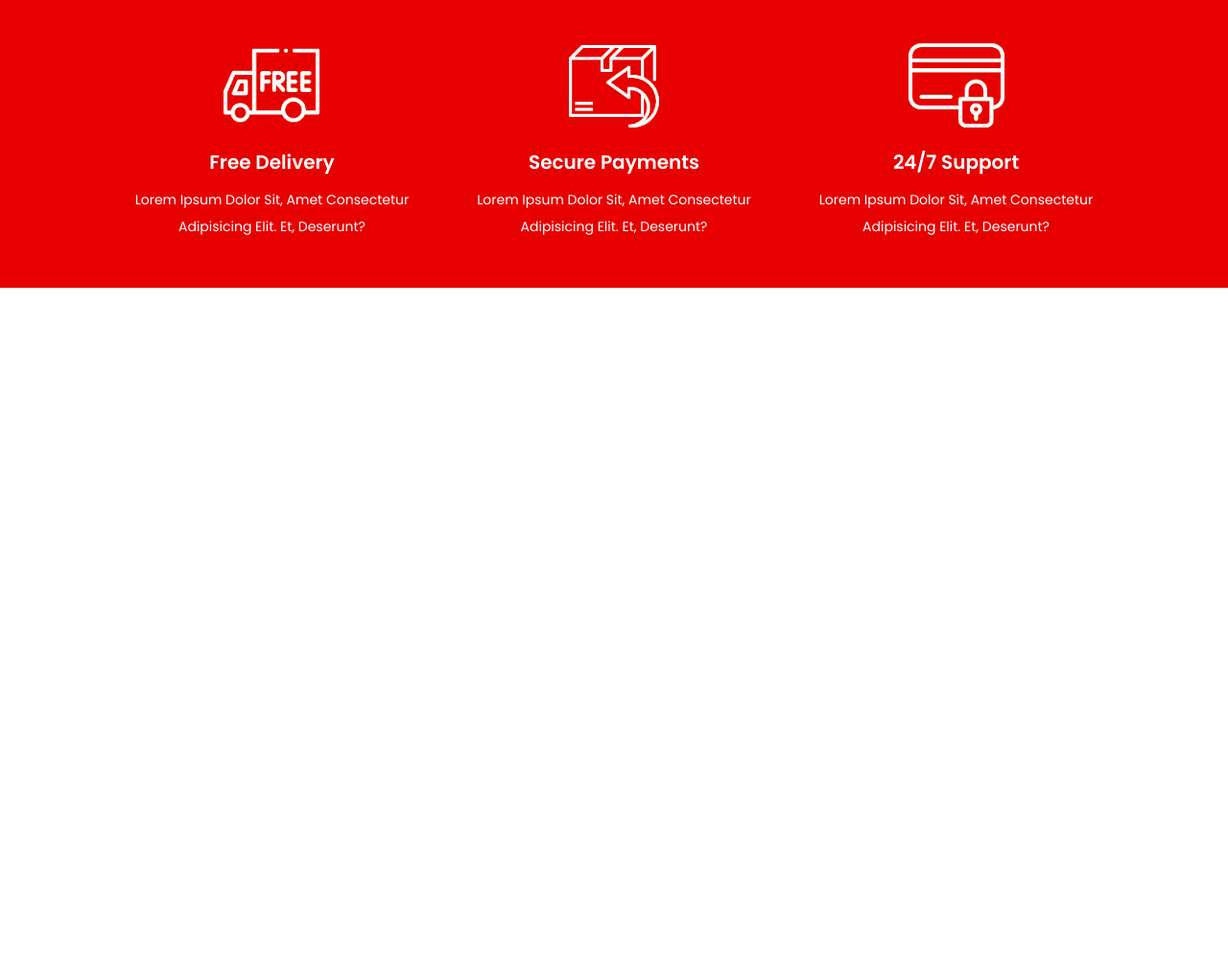
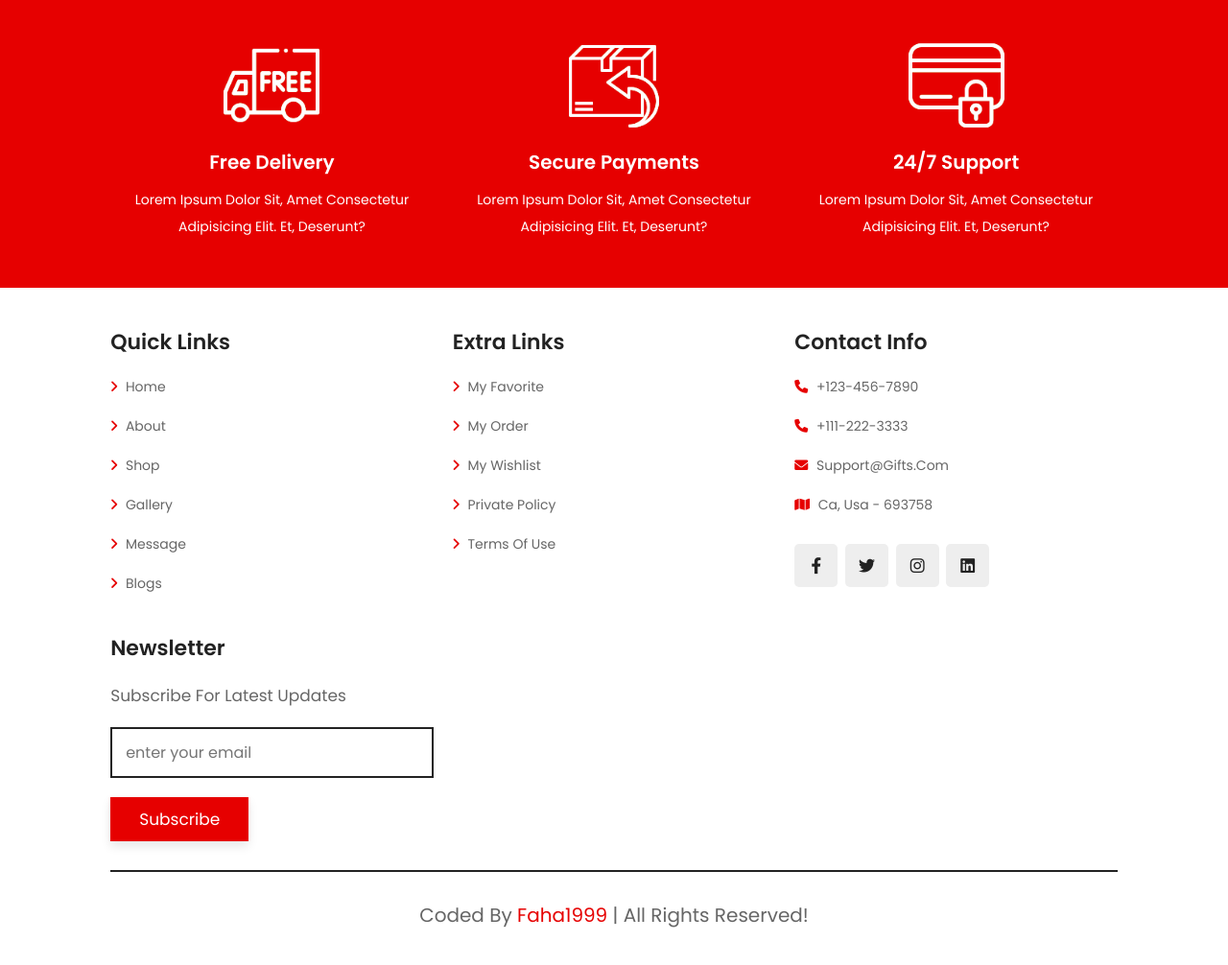
Before and after one commit to faha1999/gifts, a plain HTML site: page index.html in a window 1280 px wide. Shown: the part 5192-6198 px from the top of the page at 96% size. Before the commit the page ends 5492 px from the top, so only its background shows below. Drawn offline with Linux system fonts and the light colour scheme.

Commit message:
footer added

```diff
--- /dev/null
+++ b/app/scss/_footer.scss
@@ -0,0 +1,86 @@
+.footer {
+  .box-container {
+    @include grid(25rem);
+
+    .box {
+      h3 {
+        font-size: 2.2rem;
+        color: $black;
+        padding: 1rem 0;
+      }
+
+      .link {
+        padding: 1rem 0;
+        font-size: 1.4rem;
+        color: $light-color;
+        display: block;
+
+        i {
+          padding-right: 0.5rem;
+          color: $red;
+        }
+
+        &:hover {
+          color: $red;
+
+          i {
+            padding-right: 2rem;
+          }
+        }
+      }
+
+      .share {
+        margin-top: 2rem;
+
+        a {
+          height: 4.5rem;
+          width: 4.5rem;
+          line-height: 4.5rem;
+          font-size: 1.7rem;
+          border-radius: 0.5rem;
+          background: $light-bg;
+          text-align: center;
+          color: $black;
+          margin-right: 0.5rem;
+
+          &:hover {
+            color: $white;
+            background: $red;
+          }
+        }
+      }
+
+      p {
+        padding: 1rem 0;
+        font-size: 1.7rem;
+        color: $light-color;
+      }
+
+      form {
+        .email {
+          border: $border;
+          width: 100%;
+          padding: 1.2rem 1.4rem;
+          text-transform: none;
+          color: $light-color;
+          margin: 1rem 0;
+          font-size: 1.6rem;
+        }
+      }
+    }
+  }
+
+  .credit {
+    text-align: center;
+    padding: 1rem;
+    padding-top: 3rem;
+    margin-top: 3rem;
+    font-size: 2rem;
+    border-top: $border;
+    color: $light-color;
+
+    span {
+      color: $red;
+    }
+  }
+}
--- a/app/scss/style.scss
+++ b/app/scss/style.scss
@@ -12,3 +12,4 @@
 @import './message';
 @import './blogs';
 @import './service';
+@import './footer';
--- a/index.html
+++ b/index.html
@@ -422,8 +422,59 @@
     </section>
     <!-- End services -->
 
-    <!-- Start -->
-    <!-- End -->
+    <!-- Start Footer -->
+    <section class="footer">
+
+        <div class="box-container">
+
+            <div class="box">
+                <h3>quick links</h3>
+                <a class="link" href="#home"> <i class="fas fa-angle-right"></i> home</a>
+                <a class="link" href="#about"> <i class="fas fa-angle-right"></i> about</a>
+                <a class="link" href="#shop"> <i class="fas fa-angle-right"></i> shop</a>
+                <a class="link" href="#gallery"> <i class="fas fa-angle-right"></i> gallery</a>
+                <a class="link" href="#message"> <i class="fas fa-angle-right"></i> message</a>
+                <a class="link" href="#blogs"> <i class="fas fa-angle-right"></i> blogs</a>
+            </div>
+
+            <div class="box">
+                <h3>extra links</h3>
+                <a class="link" href="#"> <i class="fas fa-angle-right"></i> my favorite </a>
+                <a class="link" href="#"> <i class="fas fa-angle-right"></i> my order </a>
+                <a class="link" href="#"> <i class="fas fa-angle-right"></i> my wishlist </a>
+                <a class="link" href="#"> <i class="fas fa-angle-right"></i> private policy </a>
+                <a class="link" href="#"> <i class="fas fa-angle-right"></i> terms of use </a>
+            </div>
+
+            <div class="box">
+                <h3>contact info</h3>
+                <a class="link" href="#"> <i class="fas fa-phone"></i> +123-456-7890 </a>
+                <a class="link" href="#"> <i class="fas fa-phone"></i> +111-222-3333 </a>
+                <a class="link" href="#"> <i class="fas fa-envelope"></i> support@gifts.com </a>
+                <a class="link" href="#"> <i class="fas fa-map"></i> ca, usa - 693758 </a>
+                <div class="share">
+                    <a href="#" class="fab fa-facebook-f"></a>
+                    <a href="#" class="fab fa-twitter"></a>
+                    <a href="#" class="fab fa-instagram"></a>
+                    <a href="#" class="fab fa-linkedin"></a>
+                </div>
+            </div>
+
+            <div class="box">
+                <h3>newsletter</h3>
+                <p>subscribe for latest updates</p>
+                <form action="">
+                    <input type="email" name="" placeholder="enter your email" id="" class="email">
+                    <input type="submit" value="subscribe" class="btn">
+                </form>
+            </div>
+
+        </div>
+
+        <div class="credit"> Coded by <span>faha1999</span> | all rights reserved! </div>
+
+    </section>
+    <!-- End Footer -->
 
     <script src="./app/js/app.js"></script>
 </body>
```
Also changed, not shown: app/css/style.min.css, 1 other file.
